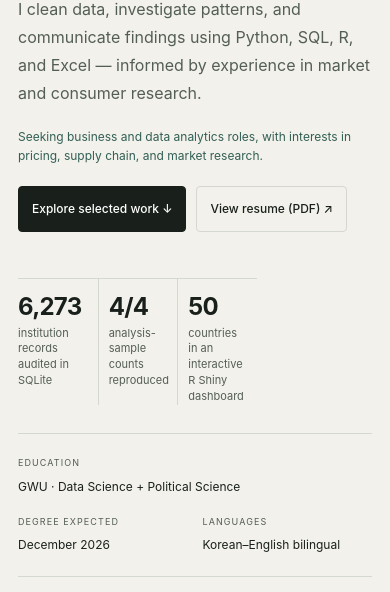
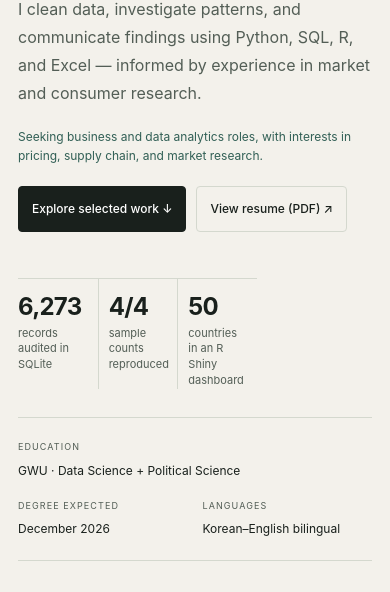
Before and after one commit to TaeYiHam/TaeYiHam.github.io, a website: page index.html in a window 390 px wide. Shown: the part 252-844 px from the top of the page. Drawn offline with Linux system fonts and the light colour scheme.

Commit message:
Tighten hero highlight labels for mobile

```diff
--- a/index.html
+++ b/index.html
@@ -44,15 +44,15 @@
 <ul class="proof-strip" aria-label="Highlights">
 <li>
 <strong>6,273</strong>
-<span>institution records audited in SQLite</span>
+<span>records audited in SQLite</span>
 </li>
 <li>
 <strong>4/4</strong>
-<span>analysis-sample counts reproduced</span>
+<span>sample counts reproduced</span>
 </li>
 <li>
 <strong>50</strong>
-<span>countries in an interactive R Shiny dashboard</span>
+<span>countries in an R Shiny dashboard</span>
 </li>
 </ul>
 </div>
--- a/styles.css
+++ b/styles.css
@@ -1306,7 +1306,9 @@ footer {
 }
 @media(max-width:760px) {
   .proof-strip {
-    margin-top:26px
+    margin-top:26px;
+    width:100%;
+    max-width:none
   }
   .proof-strip li {
     padding-right:10px
```
Also changed, not shown: scripts/home-template.html (+3 -3 lines).
